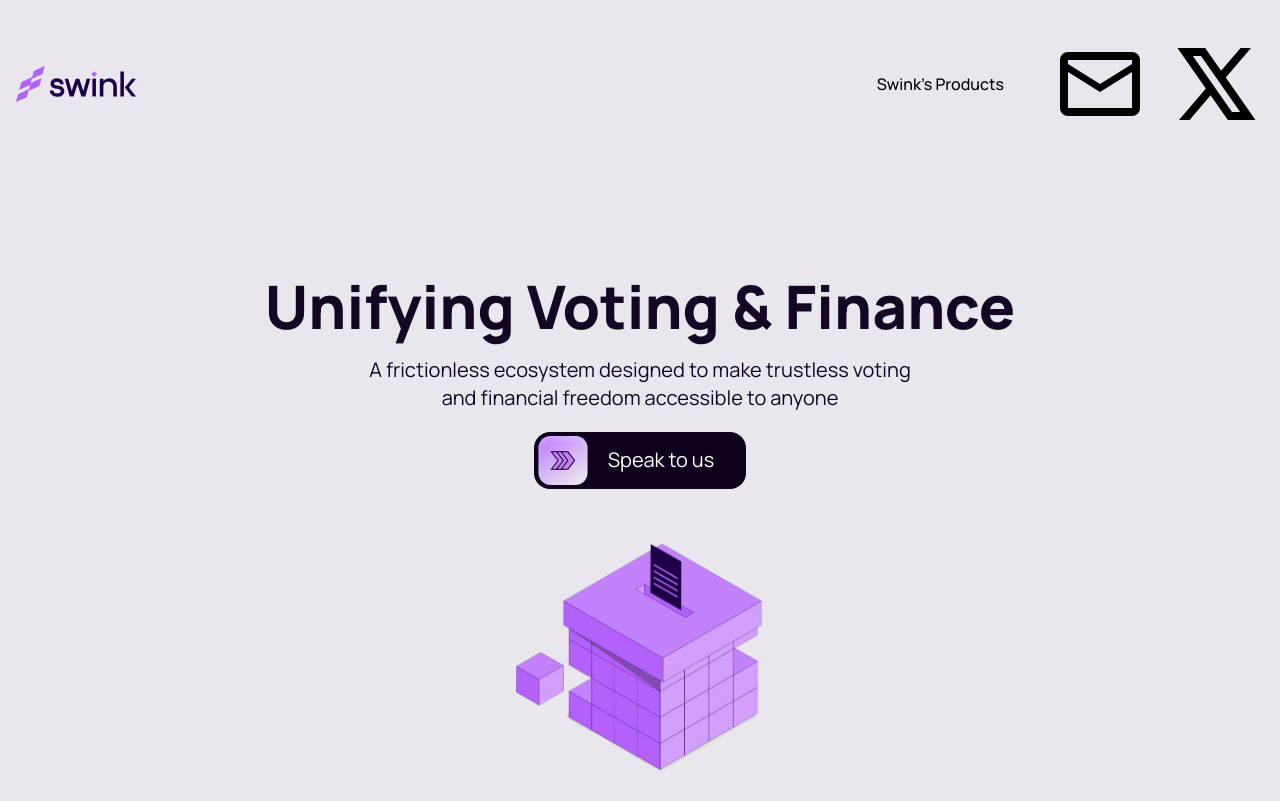
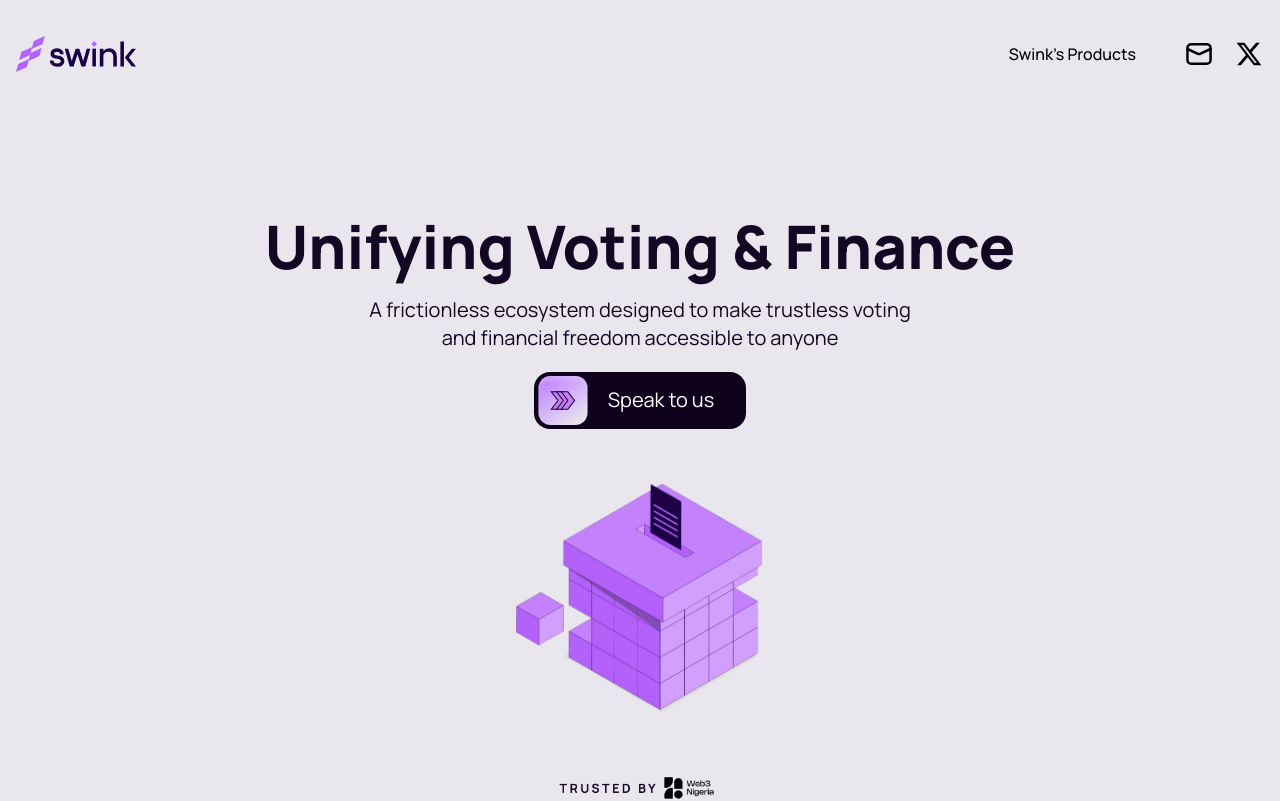
Before and after one commit to Kansoldev/swink-newrebuild, a Next.js app: page / in a window 1280 px wide. Shown: the top 801 px of the page. Built offline with nearby package versions, Linux system fonts and the light colour scheme.

Commit message:
Change header icons

```diff
--- a/src/components/Header.tsx
+++ b/src/components/Header.tsx
@@ -18,20 +18,20 @@ const Header = () => {
 
           <a href="#">
             <Image
-              src="/mail.png"
+              src="/mail-2.svg"
               width={30}
               height={30}
-              className="hidden w-full md:block object-cover"
+              className="hidden md:block object-cover"
               alt=""
             />
           </a>
 
           <a href="#">
             <Image
-              src="/twitter.png"
+              src="/twitter.svg"
               width={30}
               height={30}
-              className="hidden w-full md:block object-cover"
+              className="hidden md:block object-cover"
               alt=""
             />
           </a>
```
Also changed, not shown: public/mail-2.svg (added), public/twitter.svg (added).
